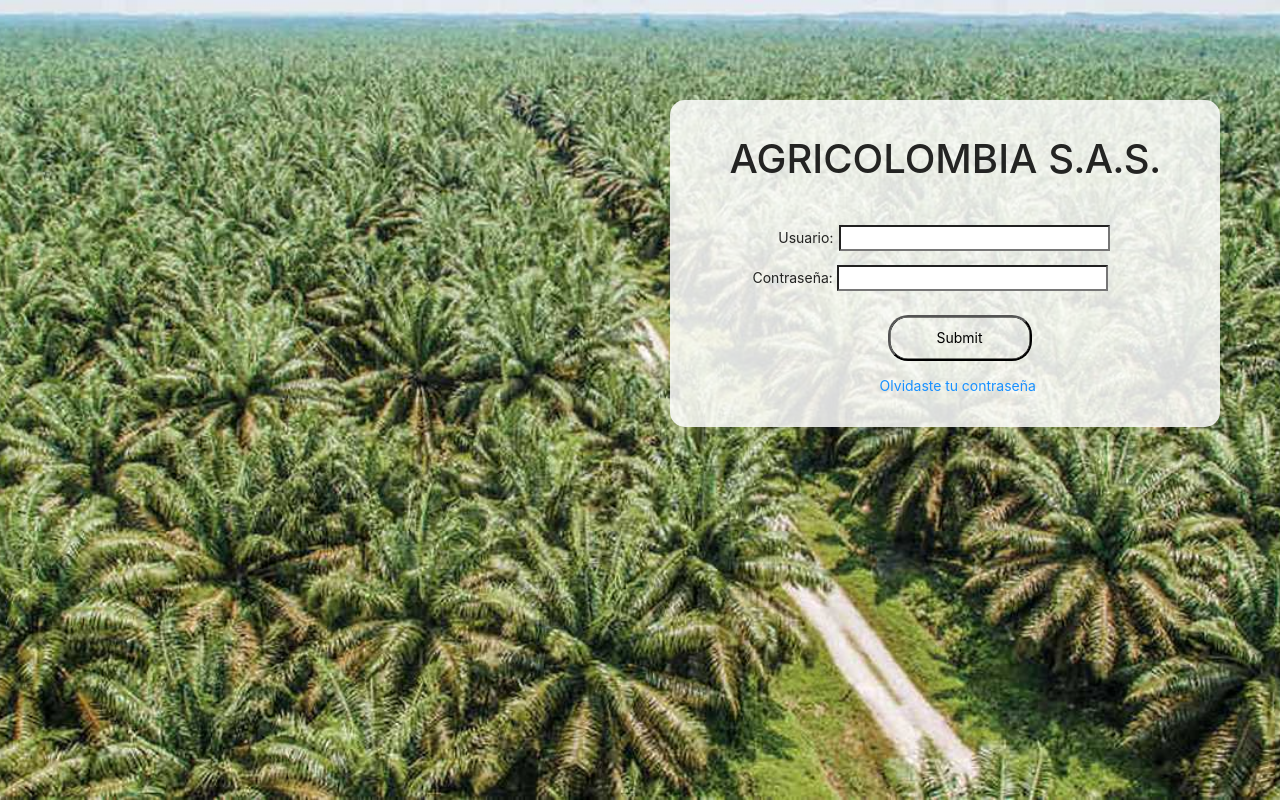
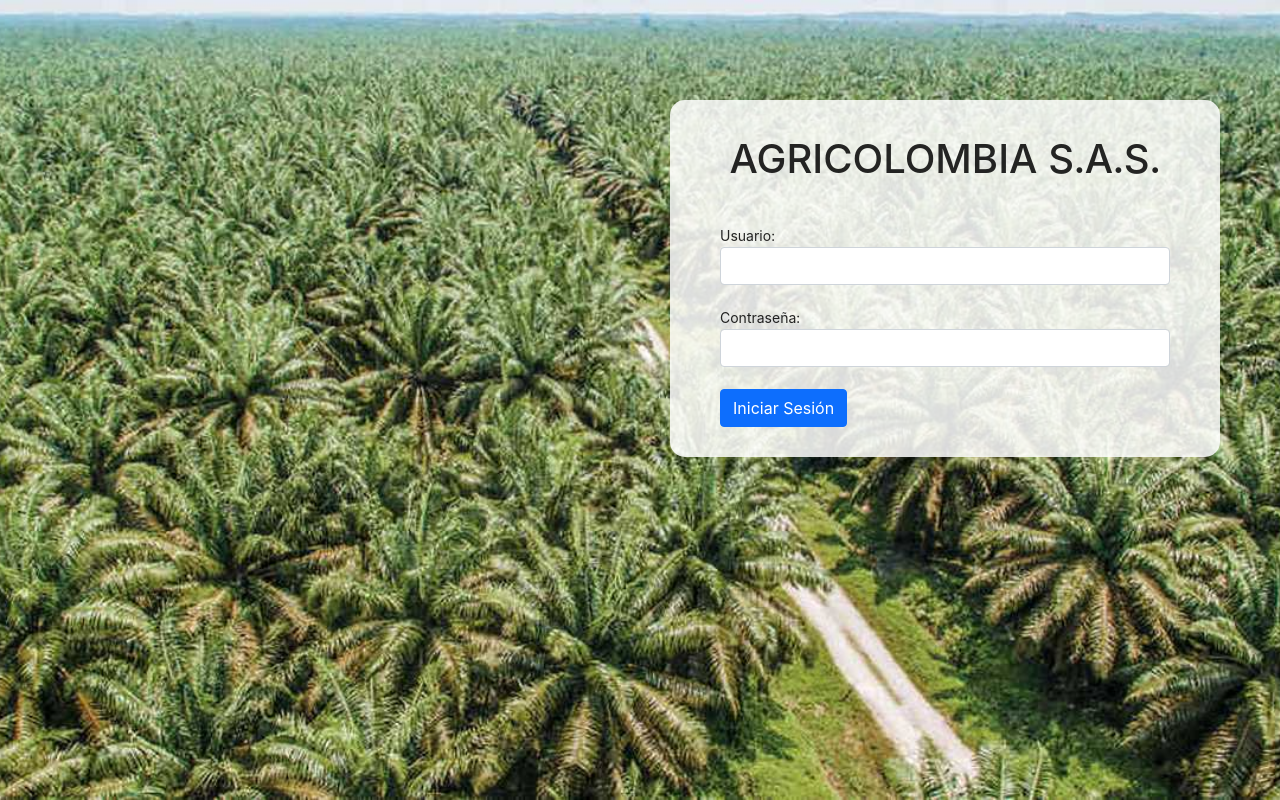
Before and after one commit to monkum/sistema-cultivo, a React app: page / in a window 1280 px wide. Built offline with nearby package versions, Linux system fonts and the light colour scheme.

Commit message:
Login usuario

```diff
--- a/package.json
+++ b/package.json
@@ -19,16 +19,19 @@
     "@babel/preset-env": "^7.15.0",
     "@babel/preset-react": "^7.14.5",
     "antd": "^4.17.3",
+    "axios": "^0.24.0",
     "babel-loader": "^8.2.2",
     "bootstrap": "^5.1.3",
     "html-loader": "^2.1.2",
     "html-webpack-plugin": "^5.3.2",
     "leaflet": "^1.7.1",
+    "md5": "^2.3.0",
     "react": "^17.0.2",
     "react-dom": "^17.0.2",
     "react-leaflet": "^3.2.2",
     "react-router-dom": "^6.0.2",
-    "webpack": "^5.50.0",
+    "universal-cookie": "^4.0.4",
+    "webpack": "^5.65.0",
     "webpack-dev-server": "^4.0.0"
   },
   "devDependencies": {
--- a/src/pages/Home.jsx
+++ b/src/pages/Home.jsx
@@ -1,39 +1,61 @@
-import React, { useRef } from "react";
+import React, { Component } from 'react';
 import "../styles/Home.scss";
 import fondo from "../assets/logos/cultivo.jpg"
+import axios from 'axios';
+import md5 from 'md5';
+import Cookies from 'universal-cookie';
+const validar="http://localhost:3001/usuarios";
+const cookies = new Cookies();
+
+class Home extends Component {
+    state={
+        form:{
+            username: '',
+            password: ''
+        }
+    }
+
+    handleChange=async e=>{
+        await this.setState({
+            form:{
+                ...this.state.form,
+                [e.target.name]: e.target.value
+            }
+        });
+    }
+
+    iniciarSesion=async()=>{
+        await axios.get(validar, {params: {username: this.state.form.username, password: md5(this.state.form.password)}})
+        .then(response=>{
+            return response.data;
+        })
+        .then(response=>{
+            if(response.length>0){
+                var respuesta=response[0];
+                cookies.set('id', respuesta.id, {path: "/"});
+                cookies.set('nombre', respuesta.nombre, {path: "/"});
+                cookies.set('usurname', respuesta.username, {path: "/"});
+                cookies.set('rol', respuesta.rol, {path: "/"});
+                alert(`Bienvenido ${respuesta.nombre} `);
+                window.location.href="/dashboard";
+            }else{
+                alert('El usuario o la contraseña no son correctos');
+            }
+        })
+        .catch(error=>{
+            console.log(error);
+        })
+
+    }
+
+    componentDidMount() {
+        if(cookies.get('usuario')){
+            window.location.href="./dashboard";
+        }
+    }
 
 
-const Home = () => {
-    const form = useRef(null);
-
-    const handleSubmit = (event) => {
-		event.preventDefault();
-		const formData = new FormData(form.current);
-		const data = {
-			username: formData.get('email'),
-			password: formData.get('password')
-		}
-		console.log(data);
-	}
-
-    /*
-    const submitForm = (e) => {
-        e.preventDefault();
-        const fd = new FormData(form.current);
-
-        const newUser = {};
-        fd.forEach((value, key) => {
-          newUser[key] = value;
-        });
-        console.log("nuevo",newUser);
-    };
-    */
-
-    //const usuario = localStorage.getItem('user')
-    //comprobaciones para ver si existe el usuario, si existe:
-    //Object.keys(usuario).length
-    //si el usuario y contraseña son iguales al del localStorage, redirigir a dashboard
-
+    render() {
         return (
             <div className="contenedor">
                 <img src={fondo} alt="" className="fondo"/>
@@ -41,37 +63,35 @@ const Home = () => {
                         <div className="titulo">
                         <h1 className="h1">AGRICOLOMBIA S.A.S.</h1>
                     </div>
-                <div className="login">
-                    <div id="login-form" className="login-form">
-                        <form ref={form} className="form">
-                            <ul>
-                                <li className="filas">
-                                    <p>
-                                        <label htmlFor="user" className="user" /> Usuario:
-                                        <input type="text" className="usuario" name="usuario" maxLength={50} />
-                                    </p>
-                                </li>
-                                <li className="filas">
-                                    <p>
-                                        <label htmlFor="contrasena" />Contraseña:
-                                        <input type="password" name="password" className="password" />
-                                    </p>
-                                </li>
-                                <li className="filas">
-                                    <p>
-                                        <input type="submit" defaultValue="Ingresar" className="ingresar" onClick={handleSubmit} />
-                                    </p>
-                                </li>
-                            </ul>
-                            <div className="small-6 columns text-right">
-                                <a href="/admin/reset" className="olvido">Olvidaste tu contraseña</a>
+                    <div className="containerPrincipal">
+        <div className="containerSecundario">
+          <div className="form-group">
+            <label>Usuario: </label>
+            <br />
+            <input
+              type="text"
+              className="form-control"
+              name="username"
+              onChange={this.handleChange}
+            />
+            <br />
+            <label>Contraseña: </label>
+            <br />
+            <input
+              type="password"
+              className="form-control"
+              name="password"
+              onChange={this.handleChange}
+            />
+            <br />
+            <button className="btn btn-primary" onClick={()=> this.iniciarSesion()}>Iniciar Sesión</button>
           </div>
-                        </form>
         </div>
       </div>
                 </div>
             </div>
         );
     }
+}
 
 export default Home;
```
Also changed, not shown: 1 other file (tests, documents, lock files or other folders). Lines whose indentation alone changed are shown as unchanged.
